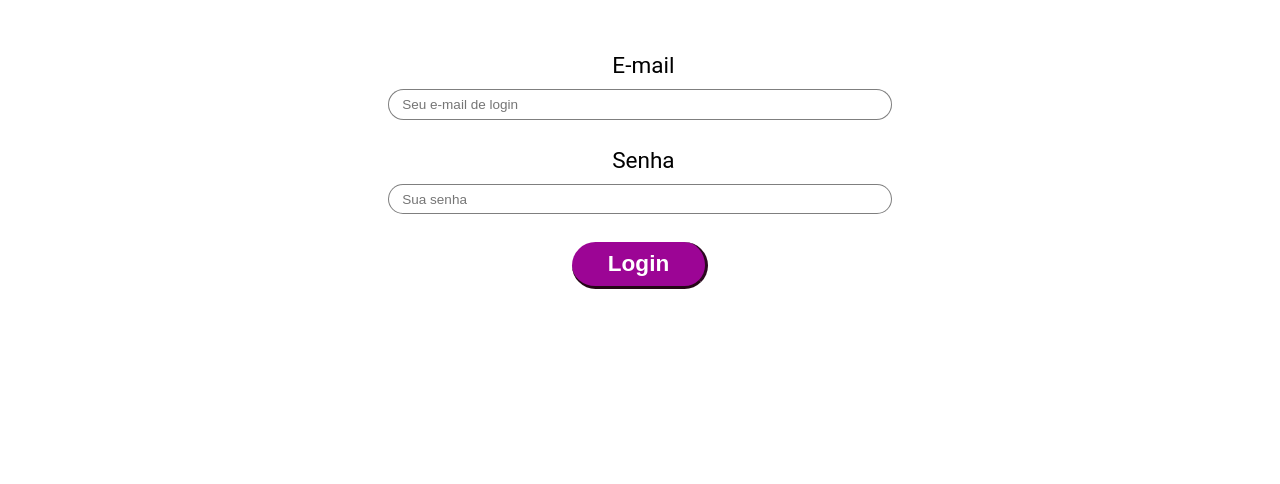
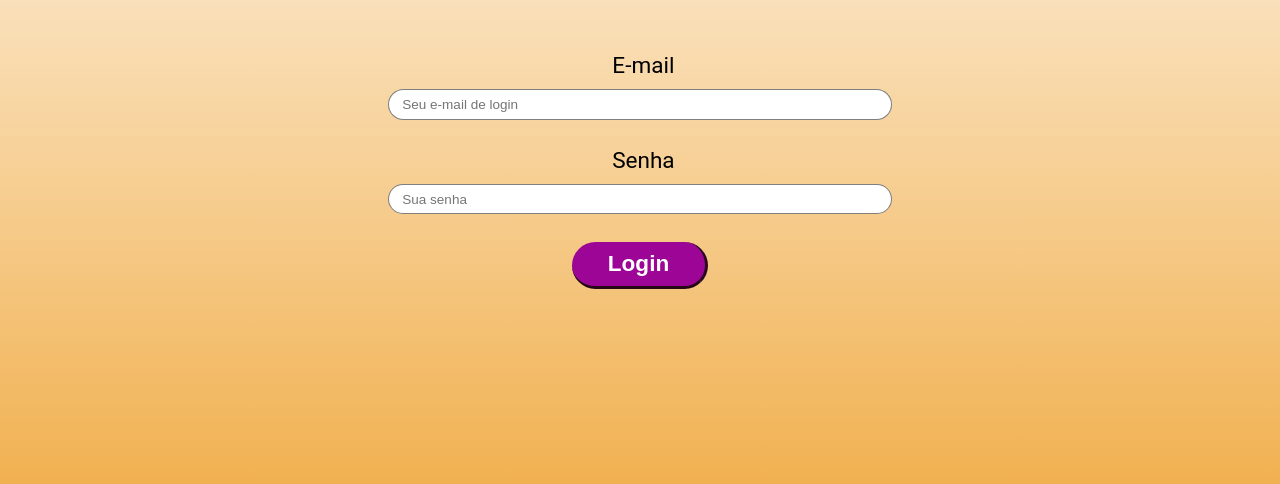
Before and after one commit to Priscilabiazotti/projeto-automacao-python, a plain HTML site: page index.html in a window 1280 px wide. Shown: the part 316-800 px from the top of the page. Drawn offline with Linux system fonts and the light colour scheme.

Commit message:
atualizacao

```diff
--- a/index.html
+++ b/index.html
@@ -9,6 +9,11 @@
     <style>
         .async-hide {
             opacity: 0 !important
+        }
+    </style>
+    <style>
+        body {
+            background-image: linear-gradient(to bottom, #ffffff, #f1b151);
         }
     </style>
 
```
